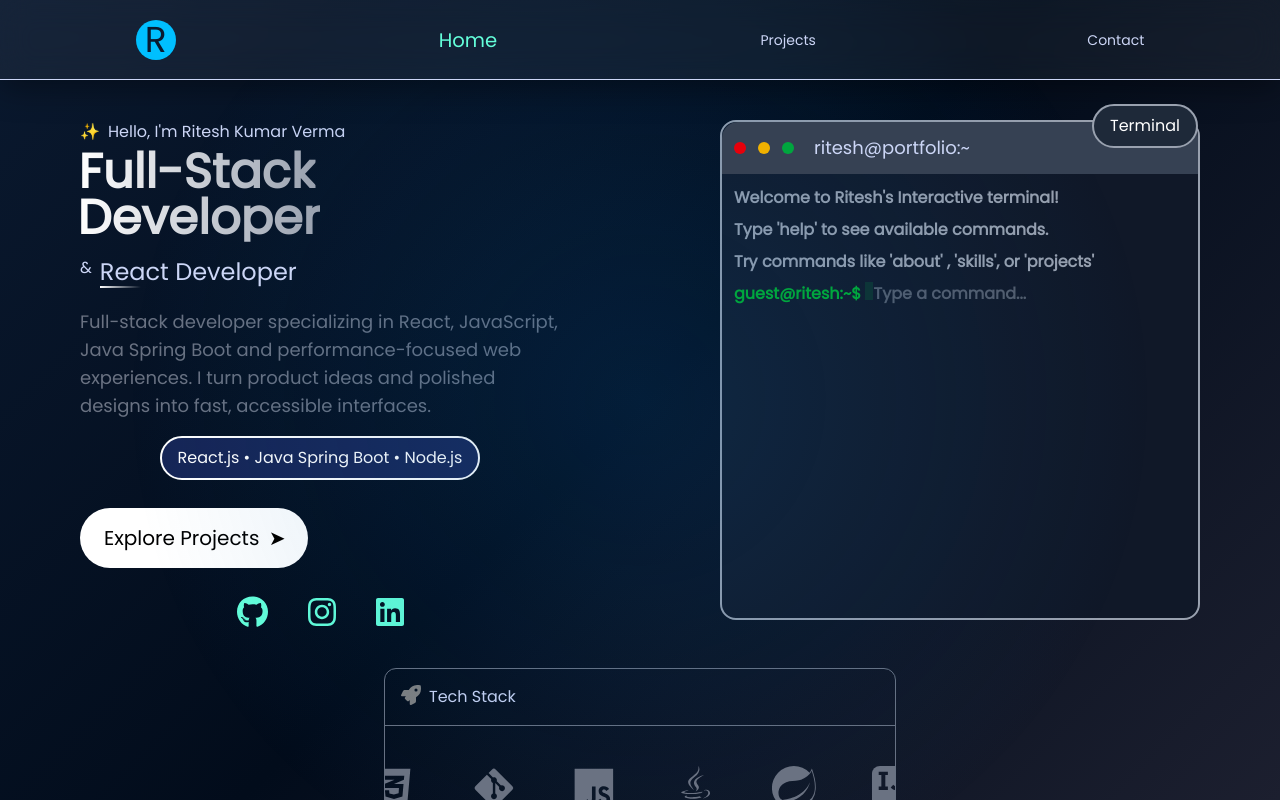
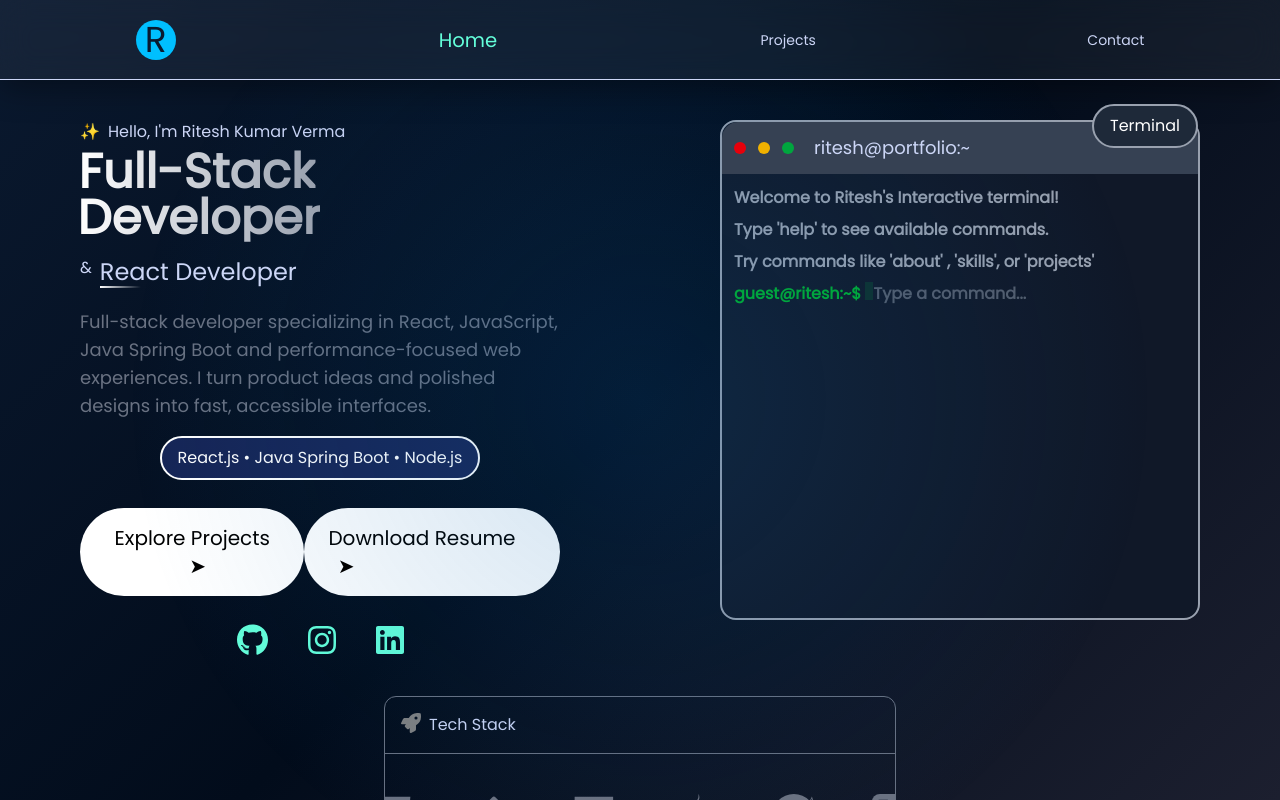
Before and after one commit to Ritesh-Kumar-Verma/myPortfolio, a React (Vite) app: page / in a window 1280 px wide. Shown: the top 800 px of the page. Built offline with nearby package versions, Linux system fonts and the light colour scheme.

Commit message:
Added Resume Download button

```diff
--- a/src/Components/Info.jsx
+++ b/src/Components/Info.jsx
@@ -93,7 +93,11 @@ const Info = () => {
           React.js • Java Spring Boot • Node.js
         </div>
 
-        <div className="w-full mt-5">
+
+
+
+        <div className="w-full mt-5 flex justify-between">
+
           <motion.button
             whileHover={{
               scale: 1.1,
@@ -114,7 +118,40 @@ const Info = () => {
               ➤
             </motion.span>{" "}
           </motion.button>
+
+          <motion.a
+          href="./Ritesh_Resume1.pdf"
+          download
+            whileHover={{
+              scale: 1.1,
+              boxShadow: "0px 0px 2px 2px rgba(255,255,255,1)",
+              backgroundColor: "rgba(214, 206, 206,1)",
+              cursor: "pointer",
+            }}
+
+            className=" rounded-full px-6 py-4  bg-white text-black  text-xl"
+          >
+            Download Resume
+            <motion.span
+              initial={{}}
+              animate={{ x: [0, 10, 0] }}
+              transition={{ repeat: Infinity, duration: 2 }}
+              className="inline-block ml-2"
+            >
+              ➤
+            </motion.span>{" "}
+          </motion.a>
+
+
+
+
         </div>
+
+
+
+
+
+
 
         <div className="mt-5 flex gap-10 justify-evenly">
           <a
@@ -136,7 +173,7 @@ const Info = () => {
             />
           </a>
           <a
-            href="https://www.linkedin.com/in/ritesh-verma-512468244"
+            href="https://www.linkedin.com/in/ritesh-kumar-verma-512468244/"
             target="_blank"
             rel="noopener noreferrer"
           >
```
Also changed, not shown: 2 other files (tests, documents, lock files or other folders).
